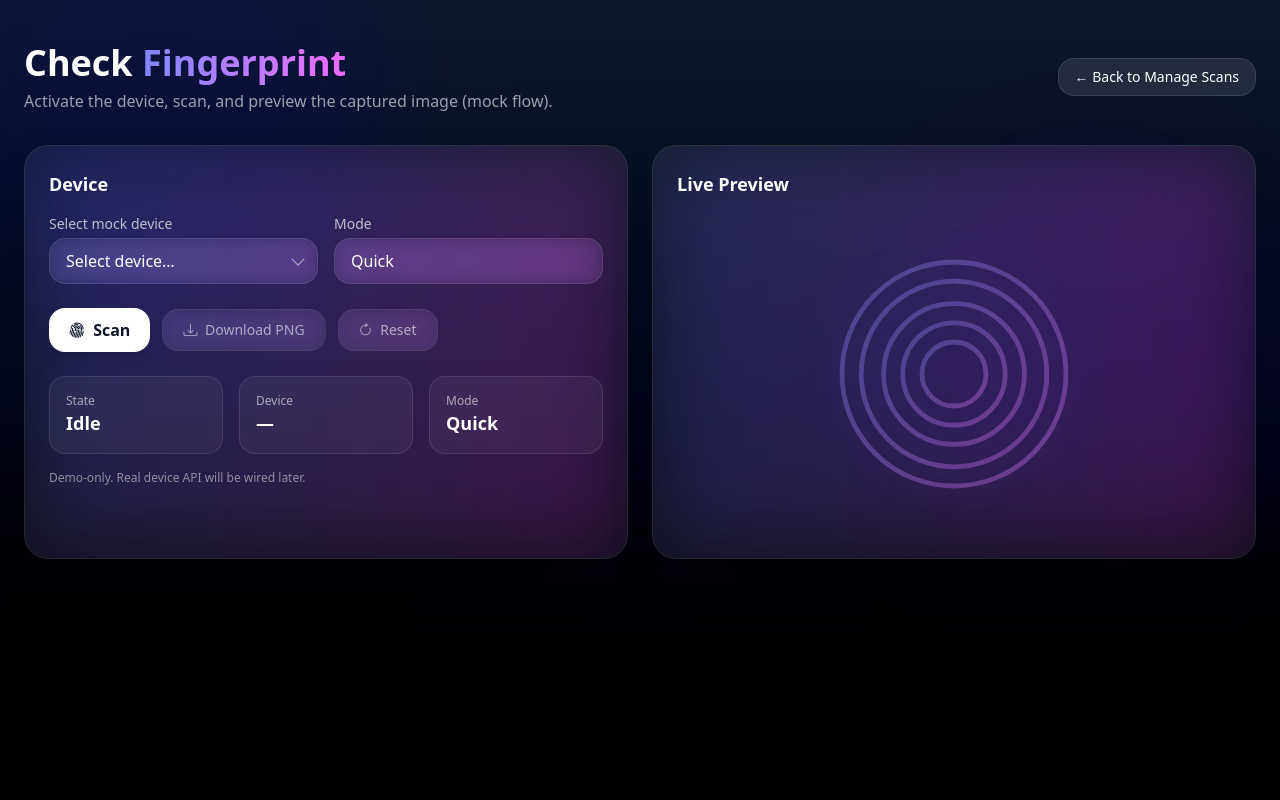
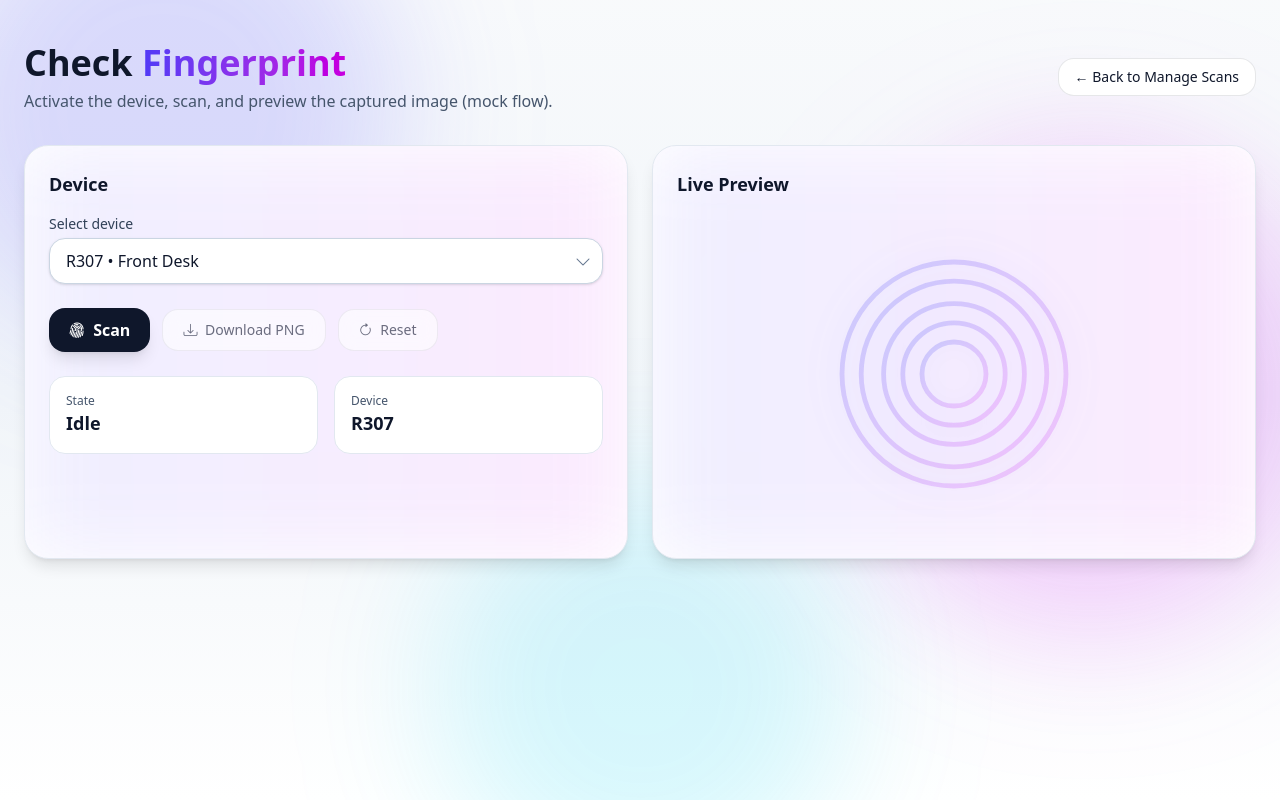
Before and after one commit to Alzubair98/fingerprint-ui, a Vue app: page /checkScan in a window 1280 px wide. Built offline with nearby package versions, Linux system fonts and the light colour scheme.

Commit message:
fininsh checkscan

```diff
--- a/src/views/checkScan.vue
+++ b/src/views/checkScan.vue
@@ -1,16 +1,16 @@
 <template>
   <section
-    class="relative min-h-screen overflow-hidden bg-gradient-to-b from-slate-900 via-slate-950 to-black text-white"
+    class="relative min-h-screen overflow-hidden bg-gradient-to-b from-slate-50 via-slate-100 to-white text-slate-900 dark:from-slate-900 dark:via-slate-950 dark:to-black dark:text-white"
   >
     <!-- floating gradient blobs -->
     <div
-      class="pointer-events-none absolute -top-24 -left-20 h-[28rem] w-[28rem] rounded-full blur-3xl opacity-30 animate-blob mix-blend-soft-light bg-indigo-600"
+      class="pointer-events-none absolute -top-24 -left-20 h-[28rem] w-[28rem] rounded-full blur-3xl opacity-40 mix-blend-multiply bg-indigo-500/50 animate-blob dark:opacity-30 dark:mix-blend-soft-light dark:bg-indigo-600"
     ></div>
     <div
-      class="pointer-events-none absolute top-40 -right-10 h-[30rem] w-[30rem] rounded-full blur-3xl opacity-30 animate-blob animation-delay-2000 mix-blend-soft-light bg-fuchsia-600"
+      class="pointer-events-none absolute top-40 -right-10 h-[30rem] w-[30rem] rounded-full blur-3xl opacity-40 mix-blend-multiply bg-fuchsia-500/50 animate-blob animation-delay-2000 dark:opacity-30 dark:mix-blend-soft-light dark:bg-fuchsia-600"
     ></div>
     <div
-      class="pointer-events-none absolute -bottom-24 left-1/2 -translate-x-1/2 h-[26rem] w-[26rem] rounded-full blur-3xl opacity-25 animate-blob animation-delay-4000 mix-blend-soft-light bg-cyan-500"
+      class="pointer-events-none absolute -bottom-24 left-1/2 -translate-x-1/2 h-[26rem] w-[26rem] rounded-full blur-3xl opacity-30 mix-blend-multiply bg-cyan-400/50 animate-blob animation-delay-4000 dark:opacity-25 dark:mix-blend-soft-light dark:bg-cyan-500"
     ></div>
 
     <div class="relative z-10 container mx-auto px-6 py-10">
@@ -20,17 +20,17 @@
           <h1 class="text-3xl md:text-4xl font-extrabold leading-tight">
             Check
             <span
-              class="text-transparent bg-clip-text bg-gradient-to-r from-indigo-400 to-fuchsia-400"
+              class="text-transparent bg-clip-text bg-gradient-to-r from-indigo-600 to-fuchsia-600 dark:from-indigo-400 dark:to-fuchsia-400"
               >Fingerprint</span
             >
           </h1>
-          <p class="mt-1 text-white/60">
+          <p class="mt-1 text-slate-600 dark:text-white/60">
             Activate the device, scan, and preview the captured image (mock flow).
           </p>
         </div>
         <RouterLink
           to="/manageScan"
-          class="px-4 py-2 rounded-2xl bg-white/10 hover:bg-white/15 border border-white/10 backdrop-blur text-sm"
+          class="px-4 py-2 rounded-2xl bg-white hover:bg-slate-50 border border-slate-900/10 backdrop-blur text-sm text-slate-900 dark:bg-white/10 dark:hover:bg-white/15 dark:border-white/10 dark:text-white"
           >← Back to Manage Scans</RouterLink
         >
       </div>
@@ -38,103 +38,113 @@
       <div class="mt-8 grid lg:grid-cols-2 gap-6">
         <!-- Left: Scan Controls Card -->
         <div
-          class="relative rounded-3xl border border-white/10 bg-white/5 backdrop-blur-xl shadow-2xl overflow-hidden p-6"
+          class="relative rounded-3xl border bg-white backdrop-blur-xl shadow-lg overflow-hidden p-6 border-slate-200 dark:border-white/10 dark:bg-white/5 dark:shadow-2xl"
         >
           <div
-            class="absolute -inset-0.5 rounded-3xl bg-gradient-to-r from-indigo-500/20 to-fuchsia-500/20 blur-2xl"
+            class="absolute -inset-0.5 rounded-3xl bg-gradient-to-r from-indigo-500/10 to-fuchsia-500/10 blur-2xl dark:from-indigo-500/20 dark:to-fuchsia-500/20"
           ></div>
           <div class="relative">
-            <h3 class="text-lg font-semibold mb-4">Device</h3>
+            <h3 class="text-lg font-semibold mb-4 text-slate-900 dark:text-white">Device</h3>
 
-            <div class="grid sm:grid-cols-2 gap-4">
+            <div class="grid sm:grid-cols-1 gap-4">
               <div class="relative">
-                <label class="block text-sm text-white/70 mb-1">Select mock device</label>
+                <label class="block text-sm text-slate-700 dark:text-white/70 mb-1"
+                  >Select device</label
+                >
                 <select
                   v-model="deviceId"
-                  class="appearance-none w-full rounded-2xl bg-white/5 border border-white/10 backdrop-blur px-4 py-2.5 pr-10 outline-none focus:ring-2 focus:ring-indigo-400/40 text-white"
+                  class="appearance-none w-full rounded-2xl bg-white border border-slate-300 shadow-sm px-4 py-2.5 pr-10 outline-none focus:ring-2 focus:ring-indigo-400/30 text-slate-900 dark:bg-white/5 dark:border-white/10 dark:focus:ring-indigo-400/40 dark:text-white"
                 >
-                  <option disabled value="">Select device…</option>
+                  <option
+                    disabled
+                    value=""
+                    class="bg-white text-slate-900 dark:bg-slate-900 dark:text-white"
+                  >
+                    Select device…
+                  </option>
                   <option
                     v-for="d in devices"
                     :key="d.id"
                     :value="d.id"
-                    class="bg-slate-900 text-white"
+                    class="bg-white text-slate-900 dark:bg-slate-900 dark:text-white"
                   >
                     {{ d.name }} • {{ d.location }}
                   </option>
                 </select>
                 <i
-                  class="bi bi-chevron-down absolute right-3 top-9 pointer-events-none text-white/60"
+                  class="bi bi-chevron-down absolute right-3 top-9 pointer-events-none text-slate-500 dark:text-white/60"
                 ></i>
               </div>
 
-              <div>
-                <label class="block text-sm text-white/70 mb-1">Mode</label>
+              <!-- <div>
+                <label class="block text-sm text-slate-700 dark:text-white/70 mb-1">Mode</label>
                 <select
                   v-model="mode"
-                  class="appearance-none w-full rounded-2xl bg-white/5 border border-white/10 backdrop-blur px-4 py-2.5 pr-10 outline-none focus:ring-2 focus:ring-fuchsia-400/40 text-white"
+                  class="appearance-none w-full rounded-2xl bg-white border border-slate-300 shadow-sm px-4 py-2.5 pr-10 outline-none focus:ring-2 focus:ring-fuchsia-400/30 text-slate-900 dark:bg-white/5 dark:border-white/10 dark:focus:ring-fuchsia-400/40 dark:text-white"
                 >
-                  <option class="bg-slate-900 text-white" value="quick">Quick</option>
-                  <option class="bg-slate-900 text-white" value="detailed">Detailed</option>
+                  <option class="bg-white text-slate-900 dark:bg-slate-900 dark:text-white" value="quick">Quick</option>
+                  <option class="bg-white text-slate-900 dark:bg-slate-900 dark:text-white" value="detailed">Detailed</option>
                 </select>
-              </div>
+              </div> -->
             </div>
 
             <div class="mt-6 flex items-center gap-3">
               <button
                 :disabled="loading"
                 @click="scan"
-                class="px-5 py-2.5 rounded-2xl bg-white text-slate-900 font-semibold shadow-lg hover:shadow-2xl disabled:opacity-60 disabled:cursor-not-allowed"
+                class="px-5 py-2.5 rounded-2xl bg-slate-900 text-white font-semibold shadow-lg hover:shadow-2xl disabled:opacity-60 disabled:cursor-not-allowed dark:bg-white dark:text-slate-900"
               >
                 <i class="bi bi-fingerprint mr-1"></i> Scan
               </button>
               <button
                 :disabled="loading || !capturedImage"
                 @click="download"
-                class="px-5 py-2.5 rounded-2xl bg-white/10 hover:bg-white/15 border border-white/10 backdrop-blur text-sm disabled:opacity-60 disabled:cursor-not-allowed"
+                class="px-5 py-2.5 rounded-2xl bg-white hover:bg-slate-50 border border-slate-900/10 backdrop-blur text-sm text-slate-900 disabled:opacity-60 disabled:cursor-not-allowed dark:bg-white/10 dark:hover:bg-white/15 dark:border-white/10 dark:text-white"
               >
                 <i class="bi bi-download mr-1"></i> Download PNG
               </button>
               <button
                 :disabled="loading || !capturedImage"
                 @click="reset"
-                class="px-5 py-2.5 rounded-2xl bg-white/10 hover:bg-white/15 border border-white/10 backdrop-blur text-sm disabled:opacity-60 disabled:cursor-not-allowed"
+                class="px-5 py-2.5 rounded-2xl bg-white hover:bg-slate-50 border border-slate-900/10 backdrop-blur text-sm text-slate-900 disabled:opacity-60 disabled:cursor-not-allowed dark:bg-white/10 dark:hover:bg-white/15 dark:border-white/10 dark:text-white"
               >
                 <i class="bi bi-arrow-clockwise mr-1"></i> Reset
               </button>
             </div>
 
             <!-- Meta info -->
-            <div class="mt-6 grid sm:grid-cols-3 gap-4">
-              <div class="rounded-2xl border border-white/10 bg-white/5 p-4">
-                <p class="text-xs text-white/60">State</p>
-                <p class="text-lg font-semibold">{{ stateLabel }}</p>
+            <div class="mt-6 grid sm:grid-cols-2 gap-4">
+              <div
+                class="rounded-2xl border bg-white p-4 border-slate-200 dark:border-white/10 dark:bg-white/5"
+              >
+                <p class="text-xs text-slate-600 dark:text-white/60">State</p>
+                <p class="text-lg font-semibold text-slate-900 dark:text-white">{{ stateLabel }}</p>
               </div>
-              <div class="rounded-2xl border border-white/10 bg-white/5 p-4">
-                <p class="text-xs text-white/60">Device</p>
-                <p class="text-lg font-semibold truncate">{{ deviceLabel }}</p>
+              <div
+                class="rounded-2xl border bg-white p-4 border-slate-200 dark:border-white/10 dark:bg-white/5"
+              >
+                <p class="text-xs text-slate-600 dark:text-white/60">Device</p>
+                <p class="text-lg font-semibold truncate text-slate-900 dark:text-white">
+                  {{ deviceLabel }}
+                </p>
               </div>
-              <div class="rounded-2xl border border-white/10 bg-white/5 p-4">
-                <p class="text-xs text-white/60">Mode</p>
-                <p class="text-lg font-semibold capitalize">{{ mode }}</p>
-              </div>
+              <!-- <div class="rounded-2xl border bg-white p-4 border-slate-200 dark:border-white/10 dark:bg-white/5">
+                <p class="text-xs text-slate-600 dark:text-white/60">Mode</p>
+                <p class="text-lg font-semibold capitalize text-slate-900 dark:text-white">{{ mode }}</p>
+              </div> -->
             </div>
-
-            <p class="mt-4 text-xs text-white/50">
-              Demo-only. Real device API will be wired later.
-            </p>
           </div>
         </div>
 
         <!-- Right: Live/Result Card -->
         <div
-          class="relative rounded-3xl border border-white/10 bg-white/5 backdrop-blur-xl shadow-2xl overflow-hidden p-6"
+          class="relative rounded-3xl border bg-white backdrop-blur-xl shadow-lg overflow-hidden p-6 border-slate-200 dark:border-white/10 dark:bg-white/5 dark:shadow-2xl"
         >
           <div
-            class="absolute -inset-0.5 rounded-3xl bg-gradient-to-r from-indigo-500/20 to-fuchsia-500/20 blur-2xl"
+            class="absolute -inset-0.5 rounded-3xl bg-gradient-to-r from-indigo-500/10 to-fuchsia-500/10 blur-2xl dark:from-indigo-500/20 dark:to-fuchsia-500/20"
           ></div>
           <div class="relative">
-            <h3 class="text-lg font-semibold mb-4">Live Preview</h3>
+            <h3 class="text-lg font-semibold mb-4 text-slate-900 dark:text-white">Live Preview</h3>
 
             <div v-if="!capturedImage" class="mx-auto size-80 grid place-items-center">
               <!-- animated fingerprint while scanning or idle -->
@@ -166,28 +176,49 @@
             </div>
 
             <div v-else class="mx-auto max-w-md">
-              <div class="rounded-3xl overflow-hidden border border-white/10 shadow-xl bg-black/40">
+              <div
+                class="rounded-3xl overflow-hidden border border-slate-200 shadow-xl bg-white dark:border-white/10 dark:bg-black/40"
+              >
                 <img :src="capturedImage" alt="Captured fingerprint" class="w-full h-auto" />
               </div>
               <div class="mt-4 grid grid-cols-2 gap-4">
-                <div class="rounded-2xl border border-white/10 bg-white/5 p-4">
-                  <p class="text-xs text-white/60">Captured</p>
-                  <p class="text-lg font-semibold">{{ capturedAtLabel }}</p>
+                <div
+                  class="rounded-2xl border bg-white p-4 border-slate-200 dark:border-white/10 dark:bg-white/5"
+                >
+                  <p class="text-xs text-slate-600 dark:text-white/60">Captured</p>
+                  <p class="text-lg font-semibold text-slate-900 dark:text-white">
+                    {{ capturedAtLabel }}
+                  </p>
                 </div>
-                <div class="rounded-2xl border border-white/10 bg-white/5 p-4">
-                  <p class="text-xs text-white/60">Confidence</p>
-                  <p class="text-lg font-semibold">{{ confidence }}%</p>
+                <div
+                  class="rounded-2xl border bg-white p-4 border-slate-200 dark:border-white/10 dark:bg_white/5 dark:bg-white/5"
+                >
+                  <p class="text-xs text-slate-600 dark:text-white/60">Confidence</p>
+                  <p class="text-lg font-semibold text-slate-900 dark:text-white">
+                    {{ confidence }}%
+                  </p>
                 </div>
-                <div class="rounded-2xl border border-white/10 bg-white/5 p-4">
-                  <p class="text-xs text-white/60">Person</p>
-                  <p class="text-lg font-semibold">{{ name || '—' }}</p>
+                <div
+                  class="rounded-2xl border bg-white p-4 border-slate-200 dark:border-white/10 dark:bg-white/5"
+                >
+                  <p class="text-xs text-slate-600 dark:text-white/60">Person</p>
+                  <p class="text-lg font-semibold text-slate-900 dark:text-white">
+                    {{ name || '—' }}
+                  </p>
                 </div>
-                <div class="rounded-2xl border border-white/10 bg-white/5 p-4">
-                  <p class="text-xs text-white/60">Latency</p>
-                  <p class="text-lg font-semibold">{{ latencyLabel }}</p>
+                <div
+                  class="rounded-2xl border bg-white p-4 border-slate-200 dark:border-white/10 dark:bg-white/5"
+                >
+                  <p class="text-xs text-slate-600 dark:text-white/60">Latency</p>
+                  <p class="text-lg font-semibold text-slate-900 dark:text-white">
+                    {{ latencyLabel }}
+                  </p>
                 </div>
               </div>
-              <div class="mt-5 text-xs text-center" :class="confidenceClass(confidence)">
+              <div
+                class="mt-5 text-xs text-center text-slate-600 dark:text-white/60"
+                :class="confidenceClass(confidence)"
+              >
                 {{ confidenceLabel(confidence) }}
               </div>
             </div>
@@ -224,12 +255,13 @@ interface DeviceDto {
   location: string
 }
 const devices: DeviceDto[] = [
+  { id: 'usb-3', name: 'R307', location: 'Front Desk' },
   { id: 'usb-1', name: 'ZK-U450', location: 'Front Desk' },
   { id: 'usb-2', name: 'SecuScan-2', location: 'Server Room' },
   { id: 'ip-10.0.0.12', name: 'BioNet-Edge', location: 'HR Office' },
 ]
 
-const deviceId = ref('')
+const deviceId = ref<string>('usb-3')
 const mode = ref<'quick' | 'detailed'>('quick')
 const loading = ref(false)
 const scanning = ref(false)
```
